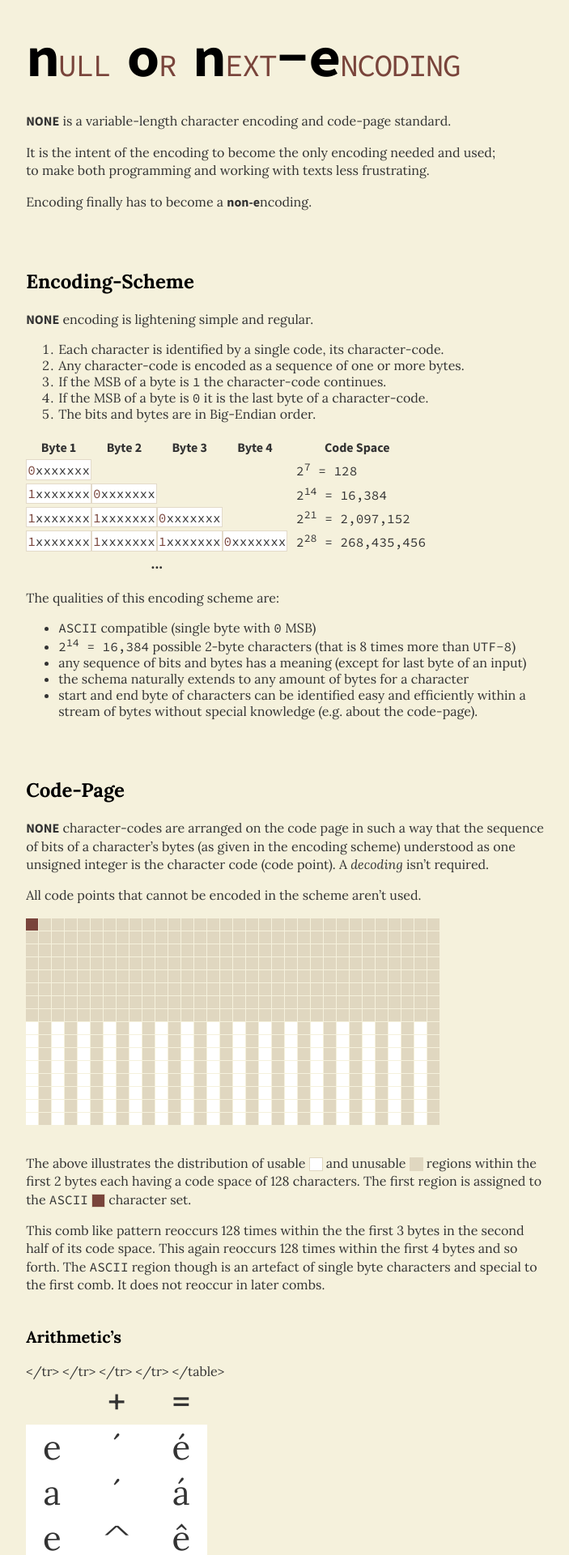
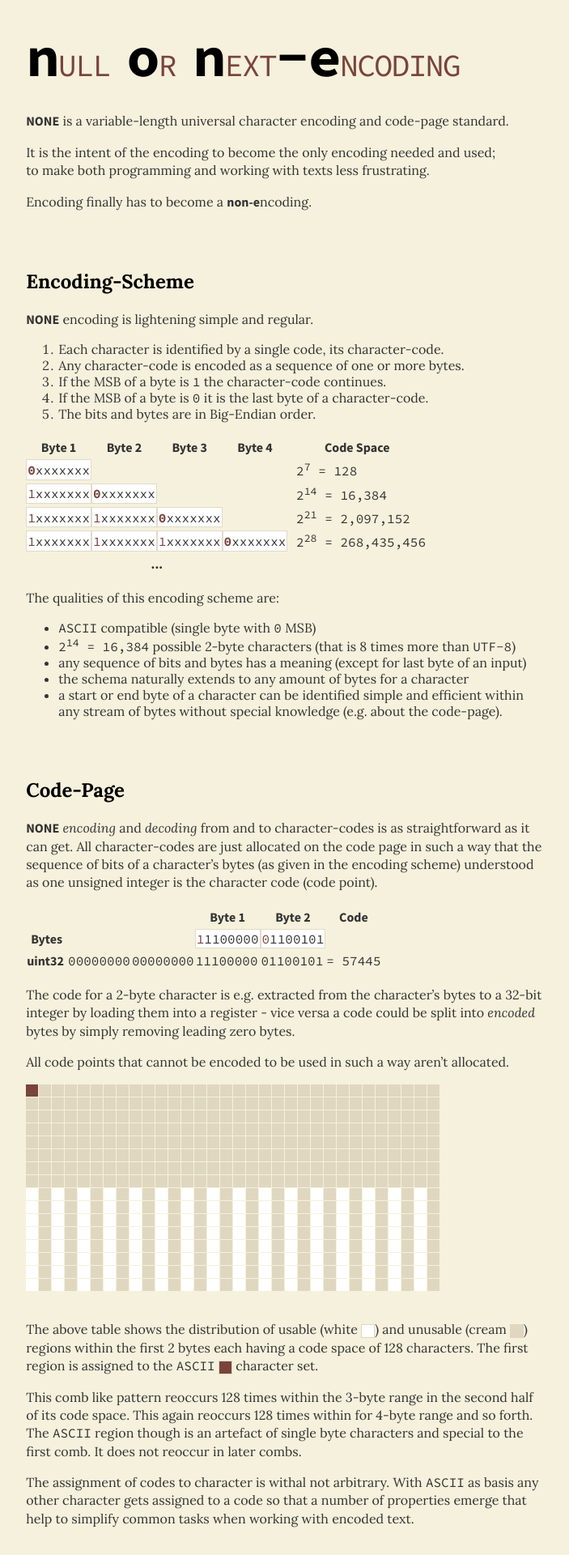
Before and after one commit to NON-Encoding/NON-Encoding.github.io, a Jekyll site: the page built from index.md, in a window 1280 px wide. Shown: the top 1920 px of the page at 81% size, without its empty margins (119-822 px from the left). Built offline with Jekyll 4.4.1, drawn with Linux system fonts in a browser that asks for light colours; nearby versions of some CDN libraries; some of the changed text lies outside the part shown.

Commit message:
code-page and history

```diff
--- a/_layouts/default.html
+++ b/_layouts/default.html
@@ -10,9 +10,7 @@
   <body>
 	<page>
 		<content>{{content}}</content>
-		<footer>
-		&copy; 2014 Jan Bernitt
-		</footer>
+		<footer>&copy; 2014 Jan Bernitt, font <a href="http://www.cyreal.org/2012/07/lora/">Lora</a> by <a href="http://www.cyreal.org/">Cyreal</a></footer>
 	</page>
   </body>
 </html>
--- a/index.md
+++ b/index.md
@@ -5,7 +5,7 @@ title:  "NON-Encoding"
 
 # *N*ull *O*r *N*ext*-E*ncoding
 
-**NONE** is a variable-length character encoding and code-page standard.
+**NONE** is a variable-length universal character encoding and code-page standard.
 
 It is the intent of the encoding to become the only encoding needed and used;\\
 to make both programming and working with texts less frustrating.
@@ -31,7 +31,7 @@ Encoding finally has to become a **non-e**ncoding.
 	<th>Code Space</th>
 </tr>
 <tr>
-	<td class='byte'>0xxxxxxx</td>
+	<td class='byte last'>0xxxxxxx</td>
 	<td></td>
 	<td></td>
 	<td></td>
@@ -39,7 +39,7 @@ Encoding finally has to become a **non-e**ncoding.
 </tr>
 <tr>
 	<td class='byte'>1xxxxxxx</td>
-	<td class='byte'>0xxxxxxx</td>
+	<td class='byte last'>0xxxxxxx</td>
 	<td></td>
 	<td></td>
 	<td>&nbsp;2<sup>14</sup> = 16,384</td>
@@ -47,7 +47,7 @@ Encoding finally has to become a **non-e**ncoding.
 <tr>
 	<td class='byte'>1xxxxxxx</td>
 	<td class='byte'>1xxxxxxx</td>
-	<td class='byte'>0xxxxxxx</td>
+	<td class='byte last'>0xxxxxxx</td>
 	<td></td>
 	<td>&nbsp;2<sup>21</sup> = 2,097,152</td>
 </tr>
@@ -55,7 +55,7 @@ Encoding finally has to become a **non-e**ncoding.
 	<td class='byte'>1xxxxxxx</td>
 	<td class='byte'>1xxxxxxx</td>
 	<td class='byte'>1xxxxxxx</td>
-	<td class='byte'>0xxxxxxx</td>
+	<td class='byte last'>0xxxxxxx</td>
 	<td>&nbsp;2<sup>28</sup> = 268,435,456</td>
 </tr>
 <tr>
@@ -70,16 +70,49 @@ The qualities of this encoding scheme are:
 * <code>2<sup>14</sup> = 16,384</code> possible 2-byte characters (that is 8 times more than `UTF-8`)
 * any sequence of bits and bytes has a meaning (except for last byte of an input)
 * the schema naturally extends to any amount of bytes for a character
-* start and end byte of characters can be identified easy and efficiently within a stream of bytes without special knowledge (e.g. about the code-page).
+* a start or end byte of a character can be identified simple and efficient
+  within any stream of bytes without special knowledge (e.g. about the code-page).
 
 ## Code-Page
 
-**NONE** character-codes are arranged on the code page in such a way that the
-sequence of bits of a character's bytes (as given in the encoding scheme)
-understood as one unsigned integer is the character code (code point).
-A _decoding_ isn't required.
+**NONE** _encoding_ and _decoding_ from and to character-codes is as
+straightforward as it can get. All character-codes are just allocated on the
+code page in such a way that the sequence of bits of a character's bytes
+(as given in the encoding scheme) understood as one unsigned integer is the
+character code (code point).
 
-All code points that cannot be encoded in the scheme aren't used.
+<table class='encoding'>
+<tr>
+	<th></th>
+	<th></th>
+	<th></th>
+	<th>Byte 1</th>
+	<th>Byte 2</th>
+	<th>Code</th>
+</tr>
+<tr>
+	<th>Bytes</th>
+	<td></td>
+	<td></td>
+	<td class='byte'>11100000</td>
+	<td class='byte'>01100101</td>
+	<td></td>
+</tr>
+<tr>
+	<th>uint32&nbsp;</th>
+	<td>00000000</td>
+	<td>00000000</td>
+	<td class='charcode'>11100000</td>
+	<td class='charcode'>01100101</td>
+	<td>= 57445</td>
+</tr>
+</table>
+
+The code for a 2-byte character is e.g. extracted from the character's bytes
+to a  32-bit integer by loading them into a register - vice versa a code could
+be split into _encoded_ bytes by simply removing leading zero bytes.
+
+All code points that cannot be encoded to be used in such a way aren't allocated.
 
 <div class='page'>
 <i class='ascii'></i><u class='byte1'></u><u></u><u></u><u></u><u></u><u></u><u></u><u></u><u></u><u></u><u></u><u></u><u></u><u></u><u></u><u></u><u></u><u></u><u></u><u></u><u></u><u></u><u></u><u></u><u></u><u></u><u></u><u></u><u></u><u></u><u></u>
@@ -100,24 +133,54 @@ All code points that cannot be encoded in the scheme aren't used.
 <i></i><u></u><i></i><u></u><i></i><u></u><i></i><u></u><i></i><u></u><i></i><u></u><i></i><u></u><i></i><u></u><i></i><u></u><i></i><u></u><i></i><u></u><i></i><u></u><i></i><u></u><i></i><u></u><i></i><u></u><i></i><u></u>
 &nbsp;
 </div>
-The above illustrates the distribution of usable <i class='region'> </i> and
-unusable <u class='region'> </u> regions within the first 2 bytes each having
+The above table shows the distribution of usable (white <i class='region'> </i>)
+and unusable (cream <u class='region'> </u>) regions within the first 2 bytes each having
 a code space of 128 characters.
 The first region is assigned to the `ASCII` <i class='region ascii'></i>
 character set.
 
-This comb like pattern reoccurs 128 times within the the first 3 bytes in the
-second half of its code space. This again reoccurs 128 times within the first
-4 bytes and so forth. The `ASCII` region though is an artefact of single byte
-characters and special to the first comb. It does not reoccur in later combs.
+This comb like pattern reoccurs 128 times within the 3-byte range in the
+second half of its code space. This again reoccurs 128 times within for
+4-byte range and so forth.
+The `ASCII` region though is an artefact of single byte characters and special
+to the first comb. It does not reoccur in later combs.
+
+The assignment of codes to character is withal not arbitrary.
+With `ASCII` as basis any other character gets assigned to a code so that a
+number of properties emerge that help to simplify common tasks when working
+with encoded text.
 
 
+## Properties
+
+<!--
 ### Arithmetic's
 
 <table class='big'>
 <tr><th></th><th>+</th><th>=</th></tr>
-<tr><td>e</td><td>´<td>é</td></tr>
-<tr><td>a</td><td>´<td>á</td></tr>
-<tr><td>e</td><td>^<td>ê</td></tr>
-<tr><td>a</td><td>^<td>â</td></tr>
+<tr><td>e</td><td>´</td><td>é</td></tr>
+<tr><td>a</td><td>´</td><td>á</td></tr>
+<tr><td>e</td><td>^</td><td>ê</td></tr>
+<tr><td>a</td><td>^</td><td>â</td></tr>
 </table>
+-->
+
+## Motivation
+
+#### History
+Encoding is a necessity to give the significance of characters to otherwise
+meaningless sequences of bits and bytes. Historically a variety of encodings
+have coexisted on different systems for different languages.
+Each language space had its own predominant encoding that often differed for
+the different systems.
+
+When content started to cross system borders more frequently due to growing
+interconnection of computer systems their users were faced with a new kind of
+incompatibly as programs more frequently failed to correctly give meaning to
+bits and bytes of text.
+
+If interconnected programs and systems should understand each other they had
+to speak a commonly understood _language_. `UTF-8` became more and more
+popular. But a universal encoding comes with new problems: Instead of one
+spoken language it has to encode characters of all spoken languages and a wide
+variety of other symbols while still being efficient.
--- a/none.css
+++ b/none.css
@@ -75,9 +75,10 @@ table.encoding { font-family: "Source Code Pro"; empty-cells: hide; border-spaci
 table.encoding th { font-family: "Source Sans Pro"; }
 table.encoding td.byte { background-color: white; border: 1px solid #E3DAC9; }
 table.encoding td.byte:first-letter { color: #79443B; }
+table.encoding td.byte.last:first-letter { font-weight:bold; }
 
-table.big { font-size: 42px; vertical-align: middle; width: 35%; border-spacing: 0; }
-table.big td { text-align: center; background-color: white; }
+table.big { font-size: 28px; vertical-align: middle; border-spacing: 0; }
+table.big td { text-align: center; background-color: white; padding: 0 0.5em }
 
 div.page { width: 512px; }
 div.page u, div.page i { display: block; width: 15px; height: 15px; float: left; margin: 1px 1px 0 0; text-align: center; vertical-align: middle; line-height: 15px; font-size: 15px; font-family: "Source Code Pro"; font-style: normal; }
```
